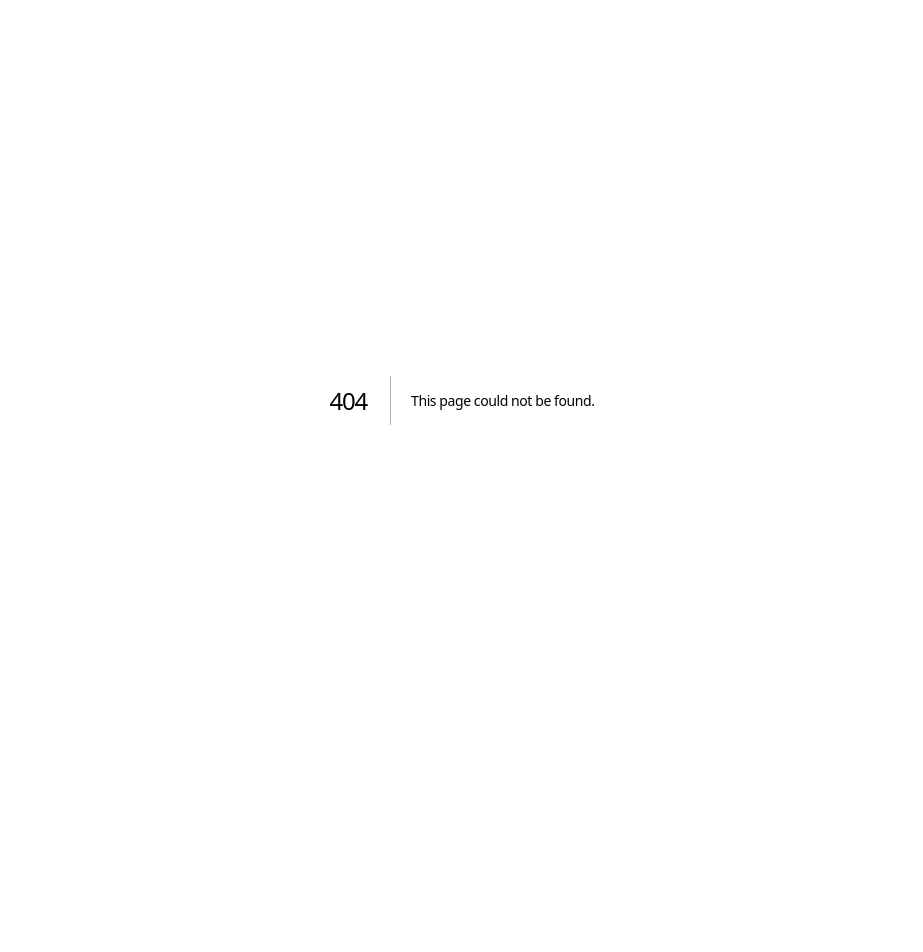
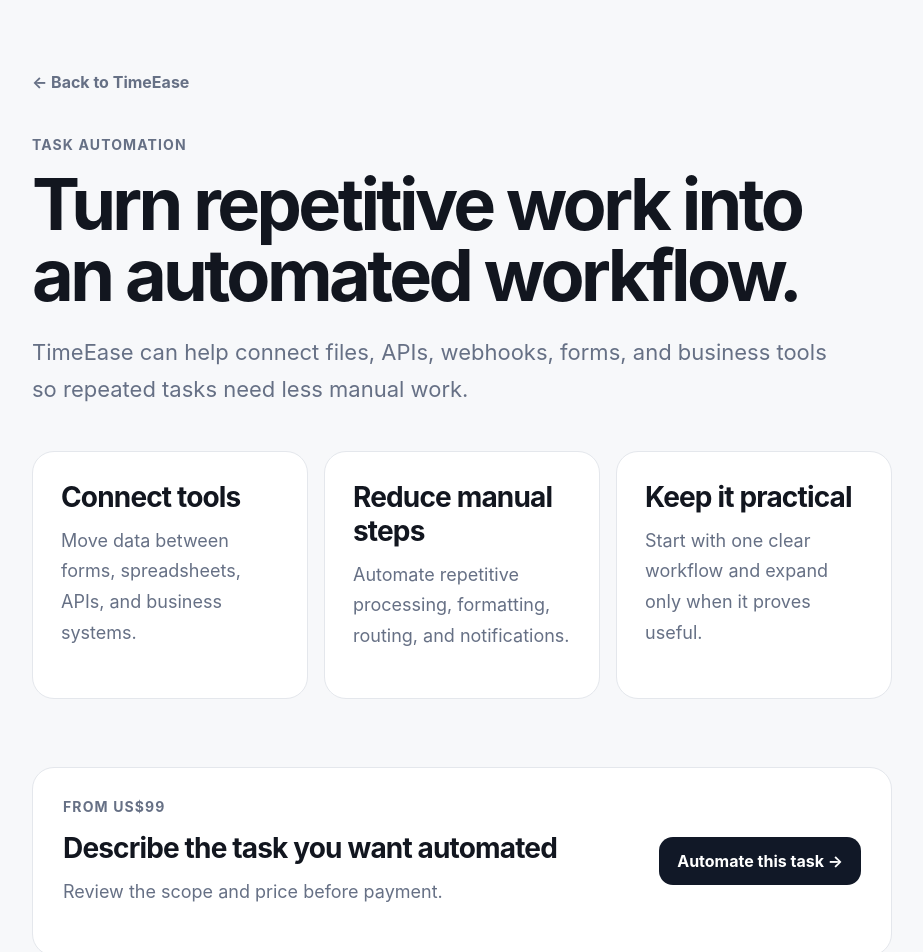
Before and after one commit to goplanetdigital/timeease-web, a Next.js app: page /automation in a window 1280 px wide. Before the commit this address had no page. Shown: the top 952 px of the page, without its empty margins (178-1101 px from the left). Before the commit the page ends 800 px from the top, so only its background shows below. Built offline with nearby package versions, Linux system fonts and the light colour scheme.

Commit message:
Add automation landing page

```diff
--- /dev/null
+++ b/app/automation/page.tsx
@@ -0,0 +1,51 @@
+import Link from "next/link";
+import type { Metadata } from "next";
+
+export const metadata: Metadata = {
+  title: "Business Task Automation",
+  description: "Automate repetitive business tasks with APIs, webhooks, data workflows, and connected tools using TimeEase.",
+  alternates: { canonical: "/automation" },
+};
+
+export default function AutomationPage() {
+  return (
+    <main className="page-shell article-shell">
+      <Link className="back-link" href="/">← Back to TimeEase</Link>
+
+      <section className="page-header">
+        <div className="eyebrow">Task Automation</div>
+        <h1>Turn repetitive work into an automated workflow.</h1>
+        <p className="article-intro">
+          TimeEase can help connect files, APIs, webhooks, forms, and business
+          tools so repeated tasks need less manual work.
+        </p>
+      </section>
+
+      <section className="grid">
+        <article className="card">
+          <h2>Connect tools</h2>
+          <p>Move data between forms, spreadsheets, APIs, and business systems.</p>
+        </article>
+        <article className="card">
+          <h2>Reduce manual steps</h2>
+          <p>Automate repetitive processing, formatting, routing, and notifications.</p>
+        </article>
+        <article className="card">
+          <h2>Keep it practical</h2>
+          <p>Start with one clear workflow and expand only when it proves useful.</p>
+        </article>
+      </section>
+
+      <section className="cta-panel">
+        <div>
+          <div className="eyebrow">From US$99</div>
+          <h2>Describe the task you want automated</h2>
+          <p>Review the scope and price before payment.</p>
+        </div>
+        <Link className="button primary" href="/upload">
+          Automate this task →
+        </Link>
+      </section>
+    </main>
+  );
+}
```
